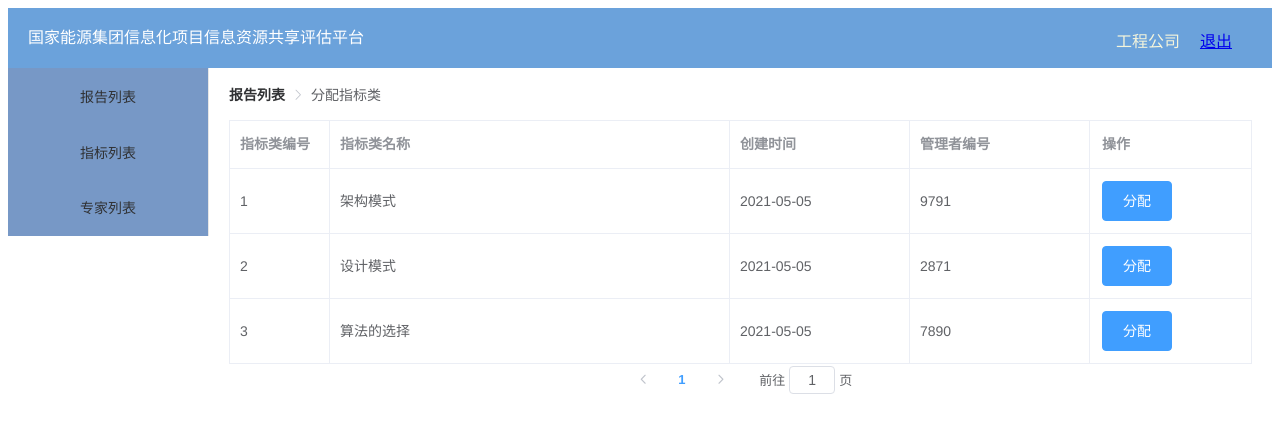
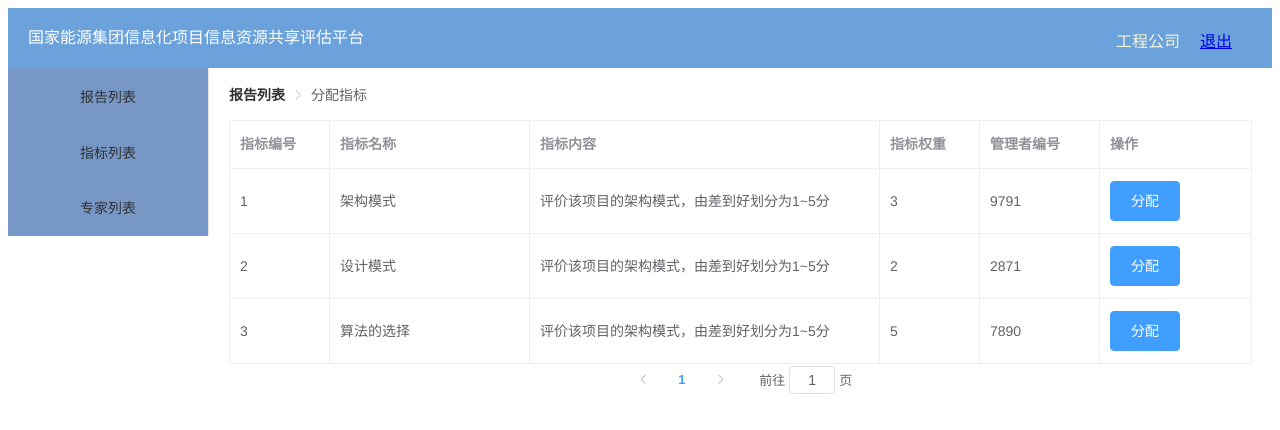
Before and after one commit to CodingLiOOT/questionPlatform, a Vue app in the folder front_end/: page /Company/Edit in a window 1280 px wide. Shown: the top 430 px of the page. Built offline with nearby package versions, Linux system fonts and the light colour scheme.

Commit message:
feat:分配指标界面和接口初稿

```diff
--- a/front_end/src/components/company/Edit.vue
+++ b/front_end/src/components/company/Edit.vue
@@ -2,7 +2,7 @@
   <div>
     <el-breadcrumb separator-class="el-icon-arrow-right">
       <el-breadcrumb-item :to="{ path: '/Company/Evaluate' }">报告列表</el-breadcrumb-item>
-      <el-breadcrumb-item>分配指标类</el-breadcrumb-item>
+      <el-breadcrumb-item>分配指标</el-breadcrumb-item>
     </el-breadcrumb>
     <br/>
     <el-table
@@ -11,33 +11,37 @@
       style="width: 100%;height: 100%">
       <el-table-column
         prop="id"
-        label="指标类编号"
+        label="指标编号"
         width="100">
       </el-table-column>
 
       <el-table-column
         prop="name"
-        label="指标类名称"
-        width="400">
+        label="指标名称"
+        width="200">
       </el-table-column>
 
       <el-table-column
-        prop="time"
-        label="创建时间"
-        width="180">
+        prop="content"
+        label="指标内容"
+        width="350">
+      </el-table-column>
+
+      <el-table-column
+        prop="proportion"
+        label="指标权重"
+        width="100">
       </el-table-column>
 
       <el-table-column
         prop="managerId"
         label="管理者编号"
-        width="180">
+        width="120">
       </el-table-column>
 
       <el-table-column
         prop="action"
-        label="操作"
-        width="160"
-        fixed="right">
+        label="操作">
         <template slot-scope="scope">
           <el-button @click="allocate(scope.row)" type="primary">分配</el-button>
         </template>
@@ -65,24 +69,28 @@ export default {
       judgeListData: [{
         id: 1,
         name: '架构模式',
-        time: '2021-05-05',
+        content: '评价该项目的架构模式，由差到好划分为1~5分',
+        proportion: 3,
         managerId: 9791
       },
         {
           id: 2,
           name: '设计模式',
-          time: '2021-05-05',
+          content: '评价该项目的架构模式，由差到好划分为1~5分',
+          proportion: 2,
           managerId: 2871
         },
         {
           id: 3,
           name: '算法的选择',
-          time: '2021-05-05',
+          content: '评价该项目的架构模式，由差到好划分为1~5分',
+          proportion: 5,
           managerId: 7890
         }],
       form: {
         name: '',
-        time: '',
+        content: '',
+        proportion: '',
         managerId: ''
       },
       activeName: 'show'
@@ -136,7 +144,7 @@ export default {
       let reportId = this.UrlSearch();
       this.$API.p_allocateJudgement({
         reportId: reportId,
-        JClassId: row.id,
+        judgementId: row.id,
       })
         .then(
 
@@ -150,7 +158,7 @@ export default {
       let str = location.href; //获取到整个地址
       let num = str.indexOf("?")
       str = str.substr(num + 1); //取得num+1后所有参数，这里的num+1是下标 str.substr(start [, length ]
-      str = str.substring(3,str.length); //获取id的值
+      str = str.substring(3,str.length);
       return str;
     }
   }
--- a/front_end/src/components/company/Evaluate.vue
+++ b/front_end/src/components/company/Evaluate.vue
@@ -43,7 +43,7 @@
 
       <el-table-column
         prop="information"
-        label="指标类">
+        label="指标">
       </el-table-column>
 
       <el-table-column
@@ -51,7 +51,7 @@
         label="操作"
         width="120">
         <template slot-scope="scope">
-          <el-button @click="handleClick(scope.row)" type="text" size="small">分配指标类</el-button>
+          <el-button @click="handleClick(scope.row)" type="text" size="small">分配指标</el-button>
         </template>
       </el-table-column>
 
--- a/front_end/src/request/api.js
+++ b/front_end/src/request/api.js
@@ -66,4 +66,11 @@ export default class api {
    * @returns {Promise<unknown>}
    */
   static p_getOneJudgement=p=>post('judgement/getOneJudgement',p);
+
+  /**
+   * 分配指标接口，发送报告id和指标id，返回刷新后的报告列表
+   * @param {Object} p [发送的参数]
+   * @returns {Promise<unknown>}
+   */
+  static p_allocateJudgement=p=>post('file/p_allocateJudgement',p);
 }
```
